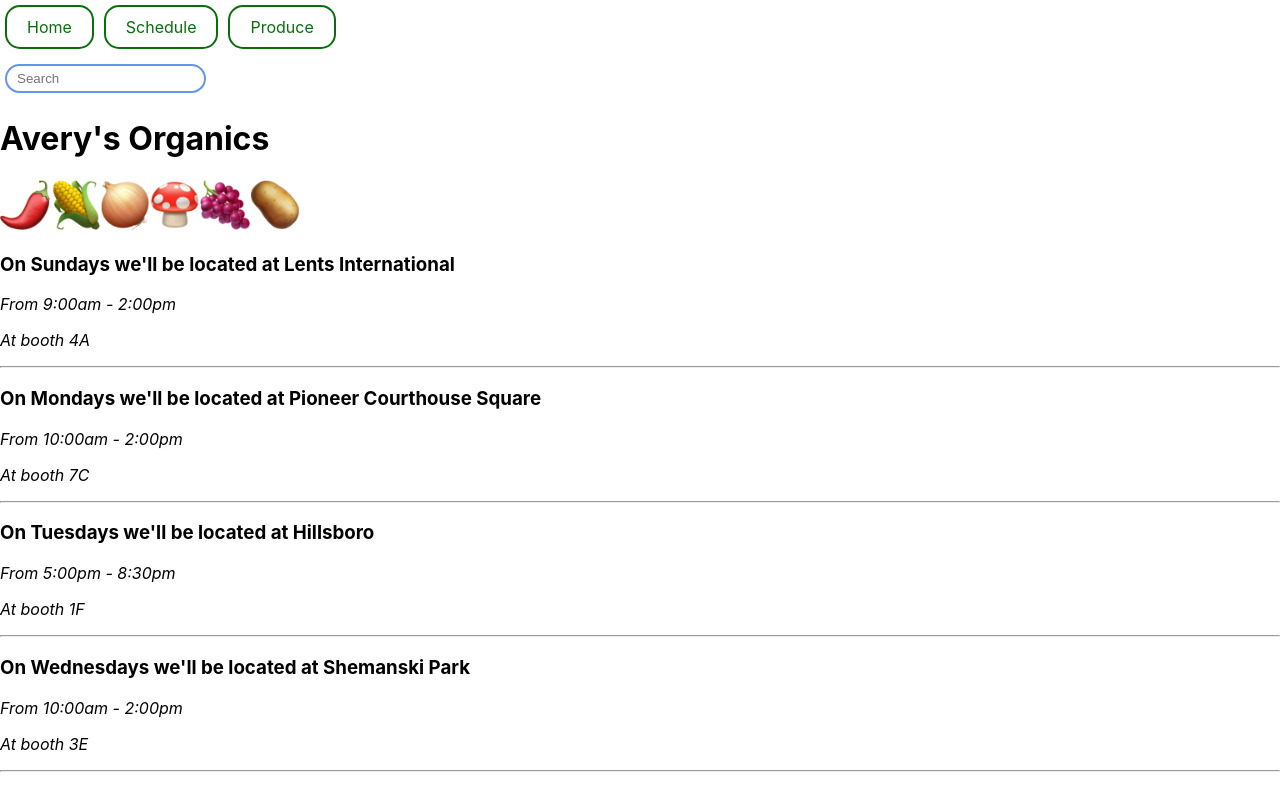
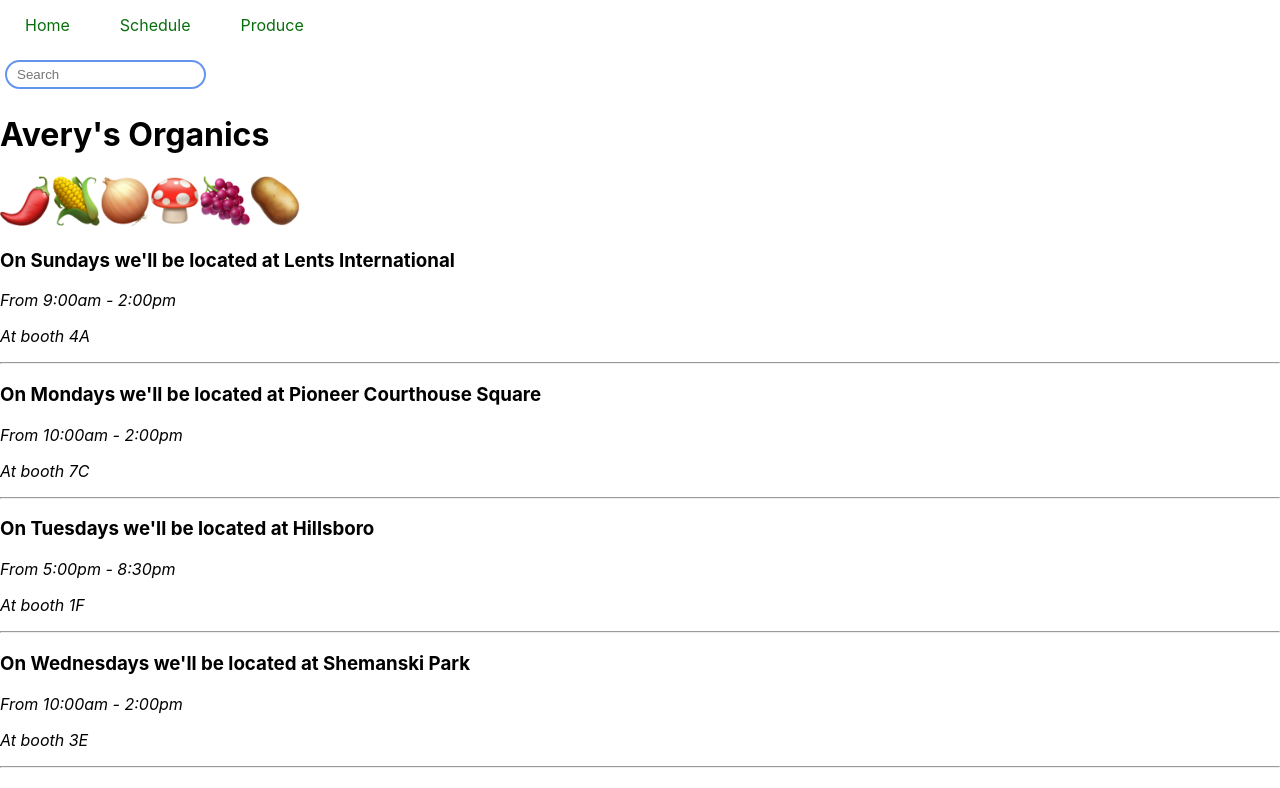
Before and after one commit to johnwhittenstudio/avery-organics-market, a React (Create React App) app: page / in a window 1280 px wide. Shown: the top 788 px of the page. Built offline with nearby package versions, Linux system fonts and the light colour scheme.

Commit message:
update styline
Co-authored-by: chrisdfghjkl <chrisdfghjkl@users.noreply.github.com>
Co-authored-by: y0ung4my <y0ung4my@users.noreply.github.com>

```diff
--- a/src/index.css
+++ b/src/index.css
@@ -24,8 +24,8 @@ code {
 }
 
 .nav-navitem{
-  border: solid rgb(8, 110, 13) 2px;
-  border-radius: 15px;
+  /* border: solid rgb(8, 110, 13) 2px;
+  border-radius: 15px; */
   padding: 10px 20px;
   margin: 5px;
   color: rgb(8, 110, 13);
@@ -37,6 +37,7 @@ code {
 }
 
 #nav-search{
+  justify-content: right;
   flex-grow: 1;
   padding: 5px 0px;
   margin: 5px;
```
